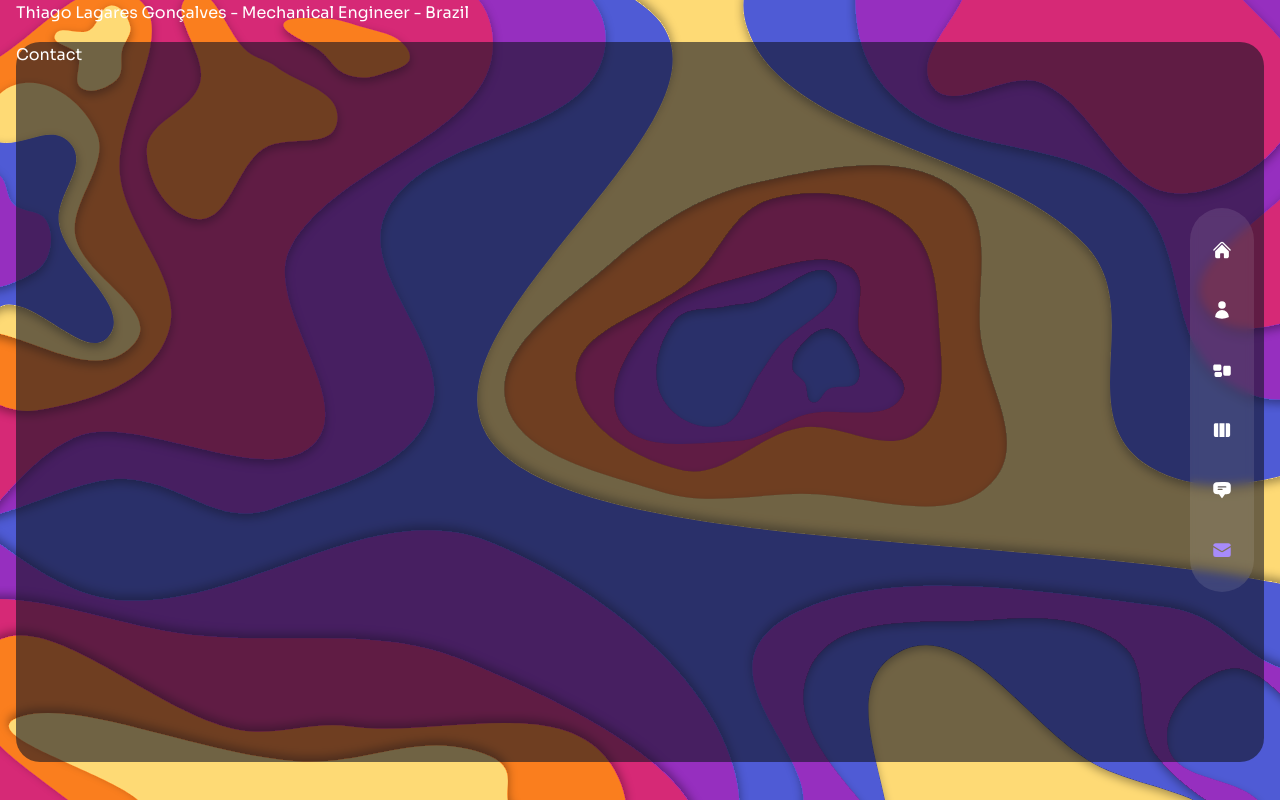
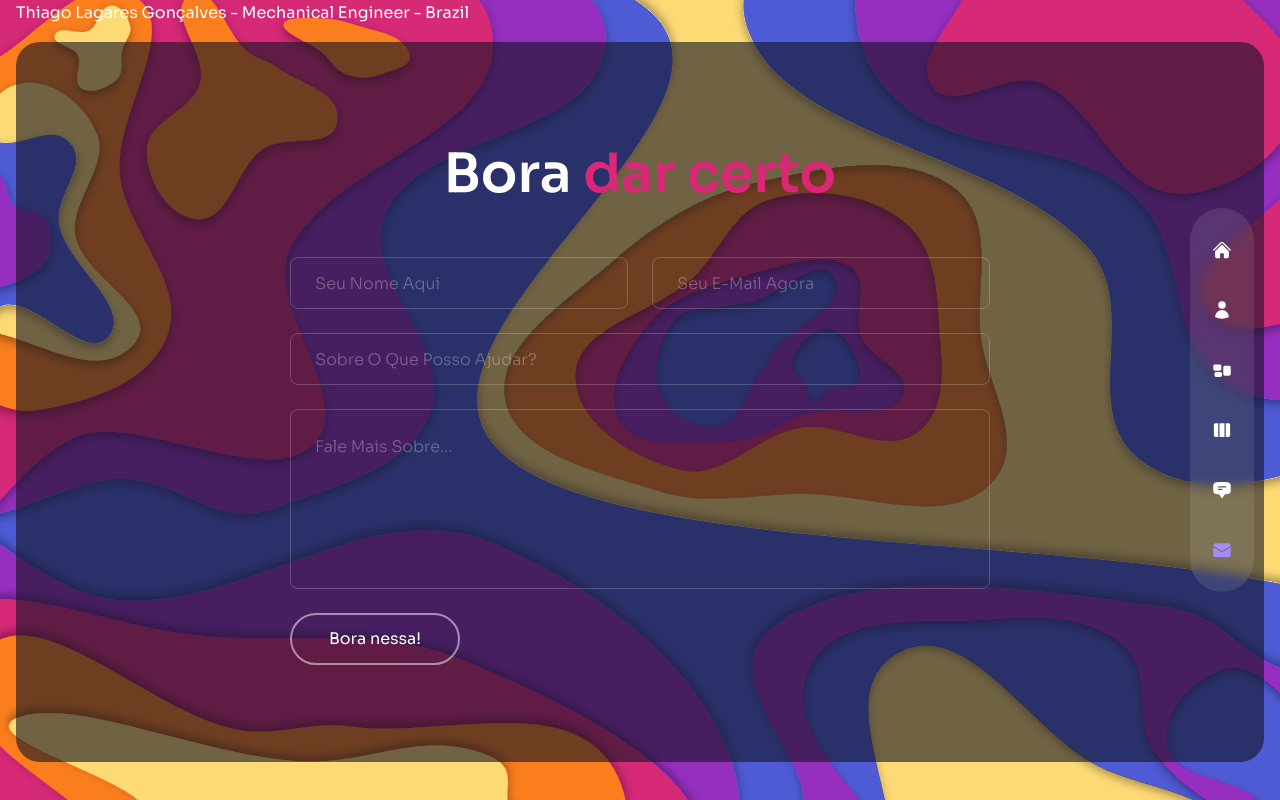
Before and after one commit to lagodukn/prtf, a Next.js app: page /contact in a window 1280 px wide. Built offline with nearby package versions, Linux system fonts and the light colour scheme.

Commit message:
final commit all ready, misses ajusts of content, structure, all ok with examples

```diff
--- a/pages/about/index.js
+++ b/pages/about/index.js
@@ -156,7 +156,7 @@ const About = () => {
         <div className='flex gap-x-4 xl:gap-x-8 mx-auto xl:mx-0 mb-4'>
           {aboutData.map((item, itemIndex) => {
             return (
-              <div key={itemIndex} className={`${index === itemIndex && 'text-purple-600 after:w-[100%] after:bg-purple-600 after:transition-all after:duration-300'} cursor-pointer capitalize xl:text-lg relative after:w-8 after:h-[2px] after:bg-white after:absolute after:-bottom-1 after:left-0`}
+              <div key={itemIndex} className={`${index === itemIndex && 'text-yellow-200 after:w-[100%] after:bg-yellow-200 after:transition-all after:duration-300'} cursor-pointer capitalize xl:text-lg relative after:w-8 after:h-[2px] after:bg-white after:absolute after:-bottom-1 after:left-0`}
               onClick={() => setIndex(itemIndex)}
               >
                 {item.title}
--- a/pages/contact/index.js
+++ b/pages/contact/index.js
@@ -1,5 +1,31 @@
+import {BsArrowRight} from 'react-icons/bs'
+
+
 const Contact = () => {
-  return <div className='bg-primary/60 h-[85vh] xl:h-[90vh] m-4 rounded-3xl'>Contact</div>;
+  return (
+    <div className='bg-primary/60 h-[85vh] xl:h-[90vh] m-4 rounded-3xl'>
+      <div className='container mx-auto py-32 text-center xl:text-left flex items-center justify-center h-full'>
+        <div className='flex flex-col w-full max-w-[700px]'>
+          <h2 className='h2 text-center mb-12'>
+            Bora
+            <span className='text-pink-600'> dar certo</span>
+          </h2>
+          <form className='flex-1 flex flex-col gap-6 w-full mx-auto'>
+            <div className='flex gap-x-6 w-full'>
+              <input type='text' placeholder='Seu nome aqui' className='input' />
+              <input type='email' placeholder='Seu e-mail agora' className='input' />
+            </div>
+            <input type='text' placeholder='Sobre o que posso ajudar?' className='input' />
+            <textarea placeholder='Fale mais sobre...' className='textarea'></textarea>
+            <button className='btn rounded-full border-2 border-white/50 max-w-[170px] px-8 transition-all duration-300 flex flex items-center justify-center overflow-hidden hover:border-purple-600 group'>
+              <span className='group hover:-translate-y-[120%] group-hover:opacity-0 transition-all duration-500'>Bora nessa!</span>
+              <BsArrowRight className='text-purple-600 -translate-y-[120%] opacity-0 group-hover:flex group-hover:-translate-y-0 group-hover:opacity-100 trasition-all duration-300 absolute text-[22px]'/>
+            </button>
+          </form>
+        </div>
+      </div>
+    </div>
+  );
 };
 
 export default Contact;
--- a/styles/globals.css
+++ b/styles/globals.css
@@ -43,7 +43,7 @@
   }
   .input,
   .textarea {
-    @apply bg-transparent outline-none focus:ring-1 focus:ring-accent border border-white/20 placeholder:text-white/30 placeholder:font-light;
+    @apply bg-transparent outline-none focus:ring-2 focus:ring-pink-600 border border-white/20 placeholder:text-white/30 placeholder:font-light focus:border-none;
   }
   .textarea {
     @apply w-full h-[180px] p-6 capitalize rounded-lg resize-none;
```
